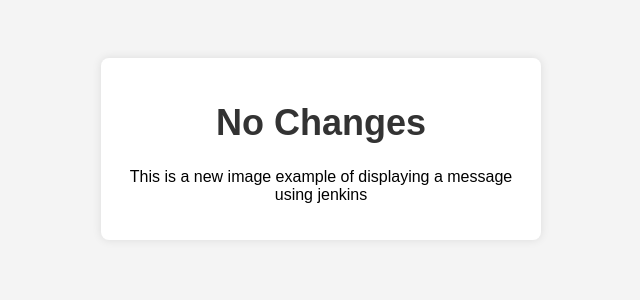
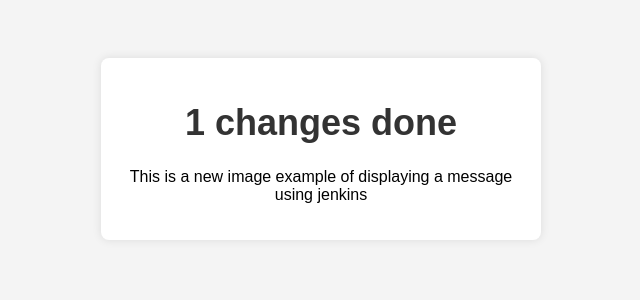
Before and after one commit to Prasanna1020/php-nginx-cicd, a PHP site: page / in a window 1280 px wide. Shown: the top 300 px of the page, without its empty margins (319-959 px from the left). Run offline with PHP 8.4, Linux system fonts and the light colour scheme.

Commit message:
changed now

```diff
--- a/src/Hello.php
+++ b/src/Hello.php
@@ -15,6 +15,6 @@ class Hello implements HelloInterface
 
     public function display(): string
     {
-        return sprintf('No Changes', self::VERSION);
+        return sprintf('1 changes done', self::VERSION);
     }
 }
```
